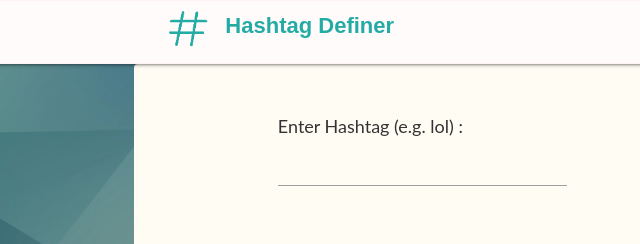
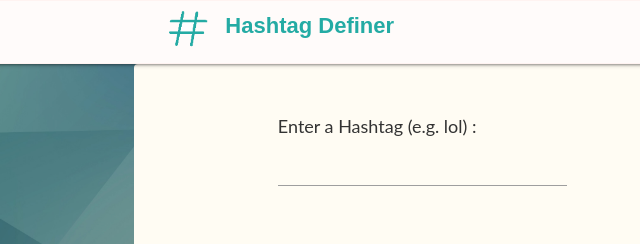
Before and after one commit to Tarotato/msa2016, a plain HTML site: page index.html in a window 1280 px wide. Shown: the top 244 px of the page, 58-698 px from the left. Drawn offline with nearby package versions, Linux system fonts and the light colour scheme.

Commit message:
Added text

```diff
--- a/index.html
+++ b/index.html
@@ -87,7 +87,7 @@
 			<div class="col-md-1"></div>
 			<div class="col-md-5">
 				<form>
-				Enter Hashtag (e.g. lol) 	:
+				Enter a Hashtag (e.g. lol) 	:
 				<input type="text" name="hashtag" id="hash"><br>
 				</form>
 
```
